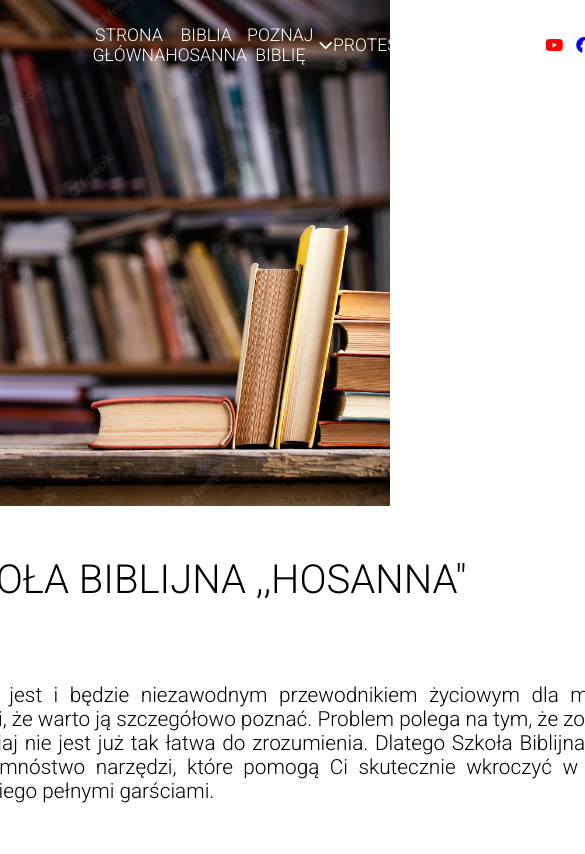
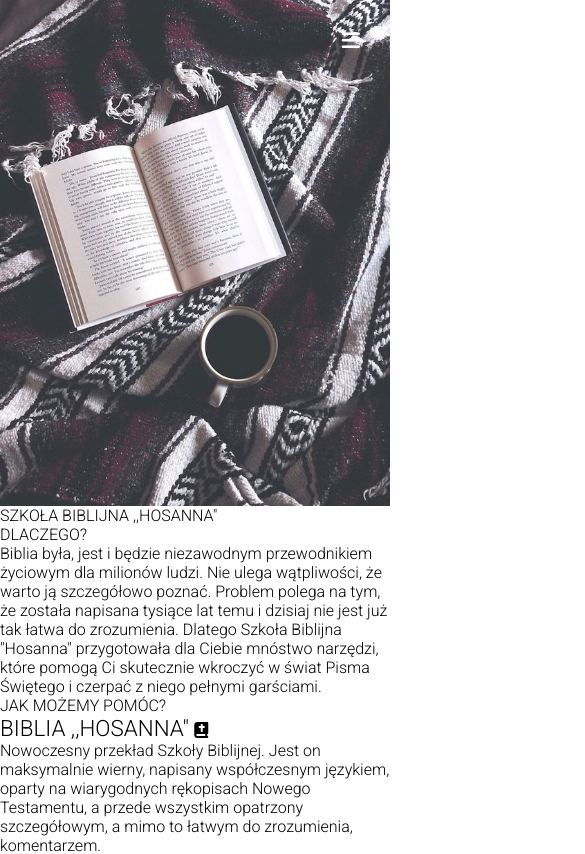
Before and after one commit to franciszek-szeptycki/hosanna, a React (Create React App) app: page / in a window 390 px wide. Shown: the top 854 px of the page, 585 px wide, since content can reach past the window. Built offline with nearby package versions, Linux system fonts and the light colour scheme.

Commit message:
mibile nav works

```diff
--- a/src/layout/Nav.js
+++ b/src/layout/Nav.js
@@ -1,16 +1,32 @@
-import React from "react";
+import React, { useState } from "react";
 import { NavLink } from "react-router-dom";
 
 const Nav = ({ isScrollTop }) => {
+    const [burgerCLicked, setBurgerClicked] = useState(false);
+
     return (
-        <nav className={`nav ${isScrollTop ? "nav-transparent" : ""}`}>
+        <nav
+            className={`nav ${
+                isScrollTop && !burgerCLicked ? "nav-transparent" : ""
+            } ${burgerCLicked ? "expand-menu" : ""} `}
+        >
+            <div className="hamburger">
+                <i
+                    onClick={() => setBurgerClicked((prev) => !prev)}
+                    className={
+                        !burgerCLicked
+                            ? "fa-solid fa-bars"
+                            : "fa-solid fa-xmark"
+                    }
+                ></i>
+            </div>
             <ul className="nav__ul">
-                <li className={`nav__li ${isScrollTop ? "" : "li-white"}`}>
+                <li className="nav__li">
                     <NavLink className="nav__a" to="/">
                         strona główna
                     </NavLink>
                 </li>
-                <li className={`nav__li ${isScrollTop ? "" : "li-white"}`}>
+                <li className="nav__li">
                     <NavLink className="nav__a" to="#">
                         biblia hosanna
                     </NavLink>
@@ -18,10 +34,27 @@
                 <li className="nav__li li-expand">
                     <NavLink className="nav__a" to="#">
                         poznaj biblię{" "}
-                        <i class="nav__arrow-up fa-solid fa-chevron-down"></i>
+                        <i className="nav__arrow-up fa-solid fa-chevron-down"></i>
                     </NavLink>
+                    <ul className="nav__submenu">
+                        <li className="nav__submenu-li">
+                            <NavLink className="nav__a" to="#">
+                                wydawnictwo
+                            </NavLink>
+                        </li>
+                        <li className="nav__submenu-li">
+                            <NavLink className="nav__a" to="#">
+                                artykuły
+                            </NavLink>
+                        </li>
+                        <li className="nav__submenu-li">
+                            <NavLink className="nav__a" to="#">
+                                podcast
+                            </NavLink>
+                        </li>
+                    </ul>
                 </li>
-                <li className={`nav__li ${isScrollTop ? "" : "li-white"}`}>
+                <li className="nav__li">
                     <NavLink className="nav__a" to="#">
                         protestantyzm
                     </NavLink>
@@ -30,13 +63,9 @@
                 <li className="nav__li li-expand">
                     <NavLink className="nav__a" to="#">
                         klub{" "}
-                        <i class="nav__arrow-up fa-solid fa-chevron-down"></i>
+                        <i className="nav__arrow-up fa-solid fa-chevron-down"></i>
                     </NavLink>
-                    <ul
-                        className={`nav__submenu ${
-                            isScrollTop ? "" : "li-white"
-                        }`}
-                    >
+                    <ul className="nav__submenu">
                         <li className="nav__submenu-li">
                             <NavLink className="nav__a" to="#">
                                 spotkania klubu
@@ -61,7 +90,7 @@
                         target="_blank"
                         to="https://www.youtube.com/c/j1213"
                     >
-                        <i class="yt-icon fa-brands fa-youtube"></i>
+                        <i className="yt-icon fa-brands fa-youtube"></i>
                     </NavLink>
                 </li>
                 <li className="nav__li li-media">
@@ -70,7 +99,7 @@
                         target="_blank"
                         to="https://www.facebook.com/SBHosanna"
                     >
-                        <i class="fb-icon fa-brands fa-facebook"></i>
+                        <i className="fb-icon fa-brands fa-facebook"></i>
                     </NavLink>
                 </li>
             </ul>
--- a/src/sass/_app.sass
+++ b/src/sass/_app.sass
@@ -1,21 +1,22 @@
-body
-    margin: 0px auto
+@media (min-width: 951px)
+    body
+        margin: 0px auto
 
-.app
-    position: relative
-    min-height: 120vh
+    .app
+        position: relative
+        min-height: 120vh
 
-    display: flex
-    flex-direction: column
-    align-items: center
+        display: flex
+        flex-direction: column
+        align-items: center
 
-.footer
-    background-color: black
-    @include center-flex
-    width: 100vw
-    height: 60px
-    h5
-        color: white
-        font-size: 1.3rem
-        text-align: center
-        text-transform: lowercase
+    .footer
+        background-color: black
+        @include center-flex
+        width: 100vw
+        height: 60px
+        h5
+            color: white
+            font-size: 1.3rem
+            text-align: center
+            text-transform: lowercase
--- a/src/sass/_header.sass
+++ b/src/sass/_header.sass
@@ -3,19 +3,15 @@
     width: 100vw
 
     .bg-photo
+        height: inherit
+
+@media (max-width: 950px)
+    .bg-photo
+        background-image: url("../assets/img/book_mob.webp")
+        background-size: 100% auto
         background-position: center
-        height: inherit
+@media (min-width: 951px)
+    .bg-photo
+        background-image: url("../assets/img/book.webp")
         background-size: 100% auto
-
-@media (max-width: 1000px)
-
-    .header
-        .bg-photo
-            background-image: url("../assets/img/books_mob.webp")
-
-@media (min-width: 1001px)
-
-    .header
-        .bg-photo
-            background-image: url("../assets/img/book.webp")
-            background-position: top
+        background-position: top
--- a/src/sass/_main.sass
+++ b/src/sass/_main.sass
@@ -1,4 +1,5 @@
-.main
+@media (min-width: 951px)
+    .main
 
     .article
         .article__title
--- a/src/sass/_nav.sass
+++ b/src/sass/_nav.sass
@@ -4,91 +4,140 @@
     right: 0
     width: 100%
     background-color: white
-    padding-right: 20px
 
     transition: 0.3s
 
-    display: flex
-    justify-content: flex-end
+.nav-transparent
+    background-color: transparent
+    .hamburger i
+        color: white !important
+    .nav__li
+        background-color: transparent !important
+        .nav__a
+            color: white
+        &:hover
+            background-color: $almost-transparent !important
+    .li-expand
+        .nav__submenu
+            background-color: $almost-transparent !important
+            .nav__submenu-li
+                &:hover
+                    background-color: $almost-transparent !important
+
+@media (max-width: 950px)
+    .nav
+        .hamburger
+            i
+                float: right
+                padding: 30px
+                font-size: 1.3rem
+                color: gray
+                text-align: center
+                transition: .1s
+            .fa-xmark
+                padding: 30px 33px
+
+        .nav__ul
+            position: fixed
+            top: 80px
+            display: flex
+            flex-direction: column
+            height: 0px
+            width: 100%
+            overflow: hidden
+            transition: .3s
+            background-color: white
+
+            .nav__li
+                flex-grow: 1
+                display: flex
+                align-items: center
+                padding-left: 20px
+
+                .nav__a
+                    font-size: 1.3rem
+                    text-transform: uppercase
+
+            .li-expand
+                .nav__submenu
+                    display: none
+    .nav.expand-menu
+        .nav__ul
+            height: 360px
 
 
-    .nav__ul
-        width: 75%
-        display: flex
+// @media (min-width: 951px)
+//     .nav
+//     display: flex
+//     justify-content: flex-end
+//     padding-right: 20px
 
-        .nav__li
-            width: 150px
-            flex-grow: 1
-            height: 90px
-            @include center-flex
+//     .nav__ul
+//         width: 75%
+//         display: flex
 
-            &:hover
-                background-color: whitesmoke
+//         .nav__li
+//             width: 150px
+//             flex-grow: 1
+//             height: 90px
+//             @include center-flex
+//             transition: .1s
 
-            .nav__a
-                @include center-flex
-                font-size: 1.1rem
-                // font-weight: bold
-                text-transform: uppercase
-                text-align: center
-                width: 100%
-                height: 100%
+//             &:hover
+//                 background-color: whitesmoke
 
-                .nav__arrow-up, .nav__arrow-down
-                    color: inherit
-                    font-size: .9rem
-        .li-expand
+//             .nav__a
+//                 @include center-flex
+//                 font-size: 1.1rem
+//                 text-transform: uppercase
+//                 text-align: center
+//                 width: 100%
+//                 height: 100%
 
-            position: relative
+//                 .nav__arrow-up, .nav__arrow-down
+//                     color: inherit
+//                     font-size: .9rem
+//         .li-expand
+//             position: relative
 
-            .nav__submenu
-                transition: 0.3s
-                background-color: white
-                width: 360px
-                top: 90px
-                height: 0px
-                position: fixed
-                z-index: -1
-                transition: .2s
-                overflow: hidden
+//             .nav__submenu
+//                 transition: .1s
+//                 background-color: white
+//                 width: 360px
+//                 top: 90px
+//                 height: 0px
+//                 position: fixed
+//                 z-index: -1
+//                 transition: .1s
+//                 overflow: hidden
+//                 background-color: whitesmoke
 
-                display: flex
-                flex-direction: column
+//                 display: flex
+//                 flex-direction: column
 
-                .nav__submenu-li
-                    width: 100%
-                    height: 90px
+//                 .nav__submenu-li
+//                     width: 100%
+//                     height: 90px
+//                     transition: .1s
 
-                    &:hover
-                        background-color: rgba(0, 0, 0, 0.5)
+//                     &:hover
+//                         background-color: rgb(235, 235, 235)
 
-            &:hover .nav__submenu
-                height: 270px
+//             &:hover .nav__submenu
+//                 height: 270px
 
 
-        .li-media
-            width: 50px
-            flex-grow: 0.5
-            .yt-icon
-                color: red
-            .fb-icon
-                color: blue
-            .yt-icon, .fb-icon
-                background-color: white
-                border-radius: 50%
-                width: 30px
-                height: 30px
+//             .li-media
+//                 width: 50px
+//                 flex-grow: 0.5
+//                 .yt-icon
+//                     color: red
+//                 .fb-icon
+//                     color: blue
+//                 .yt-icon, .fb-icon
+//                     background-color: white
+//                     border-radius: 50%
+//                     width: 30px
+//                     height: 30px
 
-                @include center-flex
-
-
-
-.nav-transparent
-    background-color: transparent
-    .nav__a
-        color: white
-
-.nav__submenu
-    background-color: rgba(0, 0, 0, 0
-
-.li-transparent
+//                     @include center-flex
--- a/src/sass/start/_ready-classes.sass
+++ b/src/sass/start/_ready-classes.sass
@@ -1,65 +1,62 @@
-@mixin center-flex
-    display: flex
-    justify-content: center
-    align-items: center
+@media (min-width: 951px)
+    .fa-solid
+        font-size: 1.2rem
+        padding: 10px 0 10px 5px
 
-.fa-solid
-    font-size: 1.2rem
-    padding: 10px 0 10px 5px
+    h3, h4, h5
+        position: relative
+        display: flex
+        align-items: center
 
-h3, h4, h5
-    position: relative
-    display: flex
-    align-items: center
+    .bottom-link, .bottom-link, .button-pdf, .link-icon
+        font-size: 1.2rem
+        color: cadetblue
+        transition: .2s
+        cursor: pointer
 
-.bottom-link, .bottom-link, .button-pdf, .link-icon
-    font-size: 1.2rem
-    color: cadetblue
-    transition: .2s
+        &:hover, &:hover i
+            color: #0f3a63
 
-    &:hover, &:hover i
-        color: #0f3a63
-
-.button-pdf
-    border: none
-    background: none
+    .button-pdf
+        border: none
+        background: none
 
 
-.tiny-elem
-    margin: 10px 0
+    .tiny-elem
+        margin: 10px 0
 
-.small-elem
-    margin: 20px 0
+    .small-elem
+        margin: 20px 0
 
-.mid-elem
-    margin: 35px 0
+    .mid-elem
+        margin: 35px 0
 
-.big-elem
-    margin: 50px 0
+    .big-elem
+        margin: 50px 0
 
-.ul-wrapped
-    width: 100%
-    display: flex
-    flex-wrap: wrap
+    .ul-wrapped
+        width: 100%
+        display: flex
+        flex-wrap: wrap
 
-    .ul-wrapped__elem
-        flex-basis: 33.3%
+        .ul-wrapped__elem
+            flex-basis: 33.3%
 
-        display: flex
-        flex-direction: column
-        align-items: center
-        padding: 5px 10px
-
-        .section__button
-            border-radius: 50px
-            border: solid black 2px
-            background-color: transparent
-            color: black
-            transition: .2s
-            font-size: 1.2rem
-            cursor: pointer
+            display: flex
+            flex-direction: column
+            align-items: center
             padding: 5px 10px
 
-            &:hover
-                color: white
-                background-color: black
+            .section__button
+                border-radius: 50px
+                border: solid black 2px
+                background-color: transparent
+                color: black
+                transition: .2s
+                font-size: 1.2rem
+                cursor: pointer
+                padding: 5px 10px
+
+                &:hover
+                    color: white
+                    background-color: black
--- a/src/sass/start/_reset.sass
+++ b/src/sass/start/_reset.sass
@@ -18,3 +18,6 @@
 
 h1,h2,h3,h4,h5
     text-transform: uppercase
+
+h3
+    font-size: 1.4rem
--- a/src/sass/start/_var-and-mix.sass
+++ b/src/sass/start/_var-and-mix.sass
@@ -1,4 +1,7 @@
 $main-sections-distance: 30px
+$almost-transparent: rgba(0, 0, 0, 0.4)
 
-h3
-    font-size: 1.4rem
+@mixin center-flex
+    display: flex
+    justify-content: center
+    align-items: center
```
Also changed, not shown: src/pages/HomeUl.js (+4 -4 lines), src/assets/img/book_mob.webp (added), src/css/index.css, 1 other file (tests, documents, lock files or other folders).
